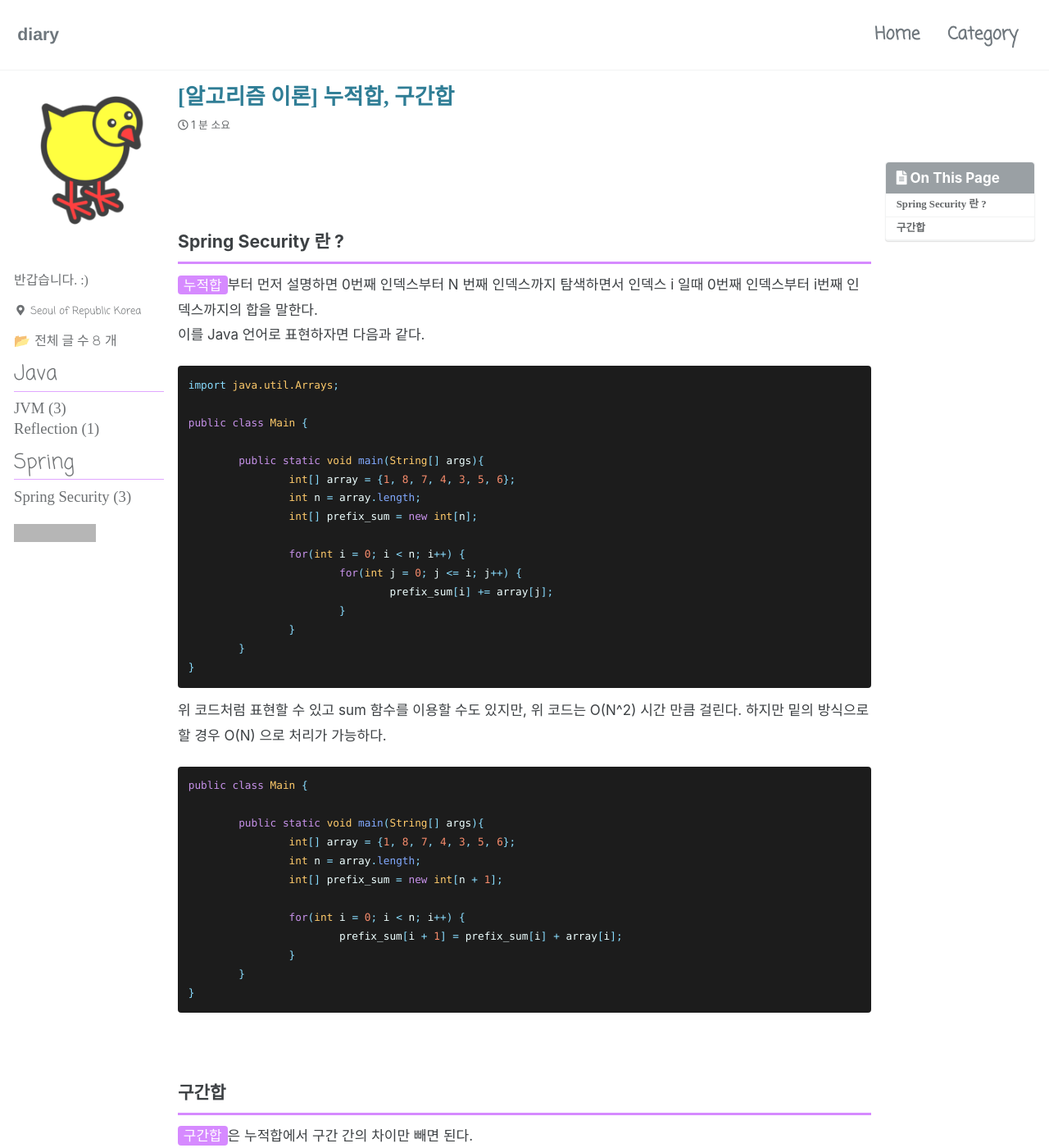
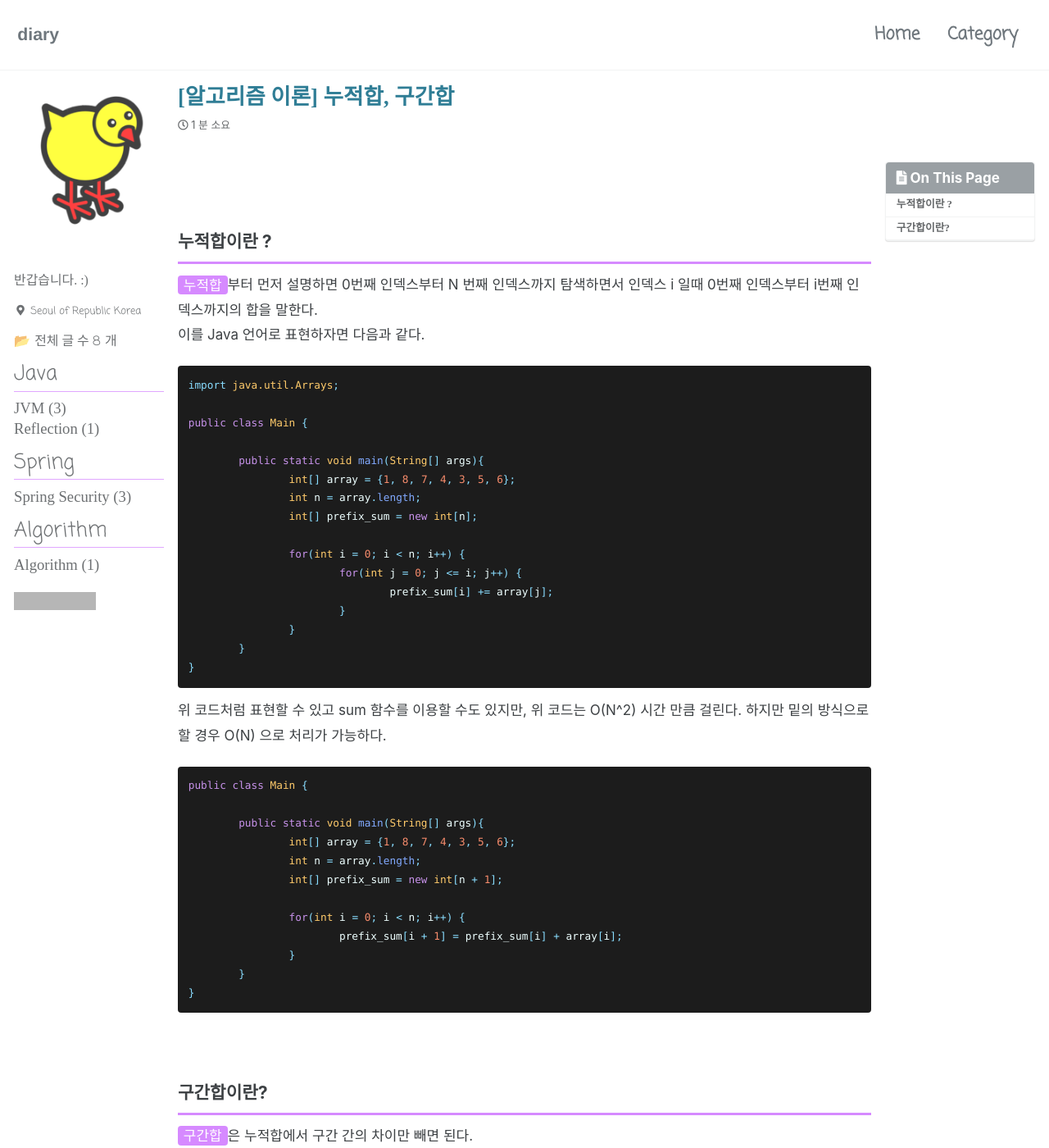
Before and after one commit to laegel123/laegel123.github.io, a Jekyll site: the page built from _posts/algorithm/2024-01-08-ch0.md, in a window 1280 px wide and 1400 px high. Shown: the whole window at 82% size. Built offline with Jekyll 4.4.1, drawn with Linux system fonts in a browser that asks for light colours; cached includes are drawn as plain includes; some web fonts are replaced; comment, search, counter and statistics services are not loaded; grey boxes are pictures that could not be loaded.

Commit message:
알고리즘 누적합

````diff
--- a/_includes/nav_list_main
+++ b/_includes/nav_list_main
@@ -29,6 +29,14 @@
                 {% endif %}
             {% endfor %}
           </ul>
+          <span class="nav__sub-title">Algorithm</span>
+          <ul>
+            {% for category in site.categories %}
+                {% if category[0] == "Algorithm" %}
+                    <li><a href="/blog/categories/algorithm" class="">Algorithm ({{category[1].size}})</a></li>
+                {% endif %}
+            {% endfor %}
+          </ul>
 
 
       </li>
--- a/_posts/algorithm/2024-01-08-ch0.md
+++ b/_posts/algorithm/2024-01-08-ch0.md
@@ -12,7 +12,7 @@ toc_sticky: true
 date: 2024-01-08
 last_modified_at: 2024-01-08
 ---
-## Spring Security 란 ?
+## 누적합이란 ?
 `누적합`부터 먼저 설명하면 0번째 인덱스부터 N 번째 인덱스까지 탐색하면서 인덱스 i 일때 0번째 인덱스부터 i번째 인덱스까지의 합을 말한다.
 이를 Java 언어로 표현하자면 다음과 같다.
 
@@ -52,7 +52,7 @@ public class Main {
 }
 ```
 
-## 구간합
+## 구간합이란?
 `구간합`은 누적합에서 구간 간의 차이만 빼면 된다.
 
 <img src="../../assets/img/algorithm/prefixsum.png">
````
